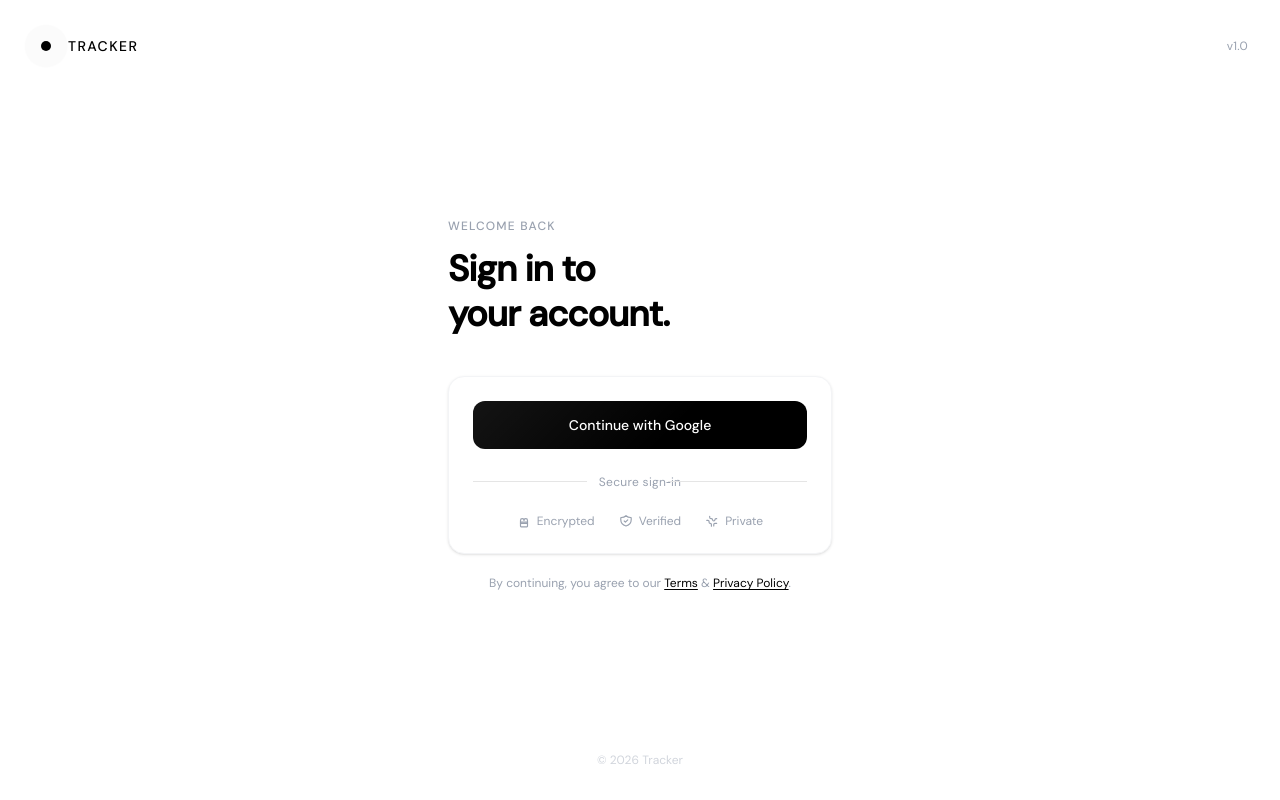
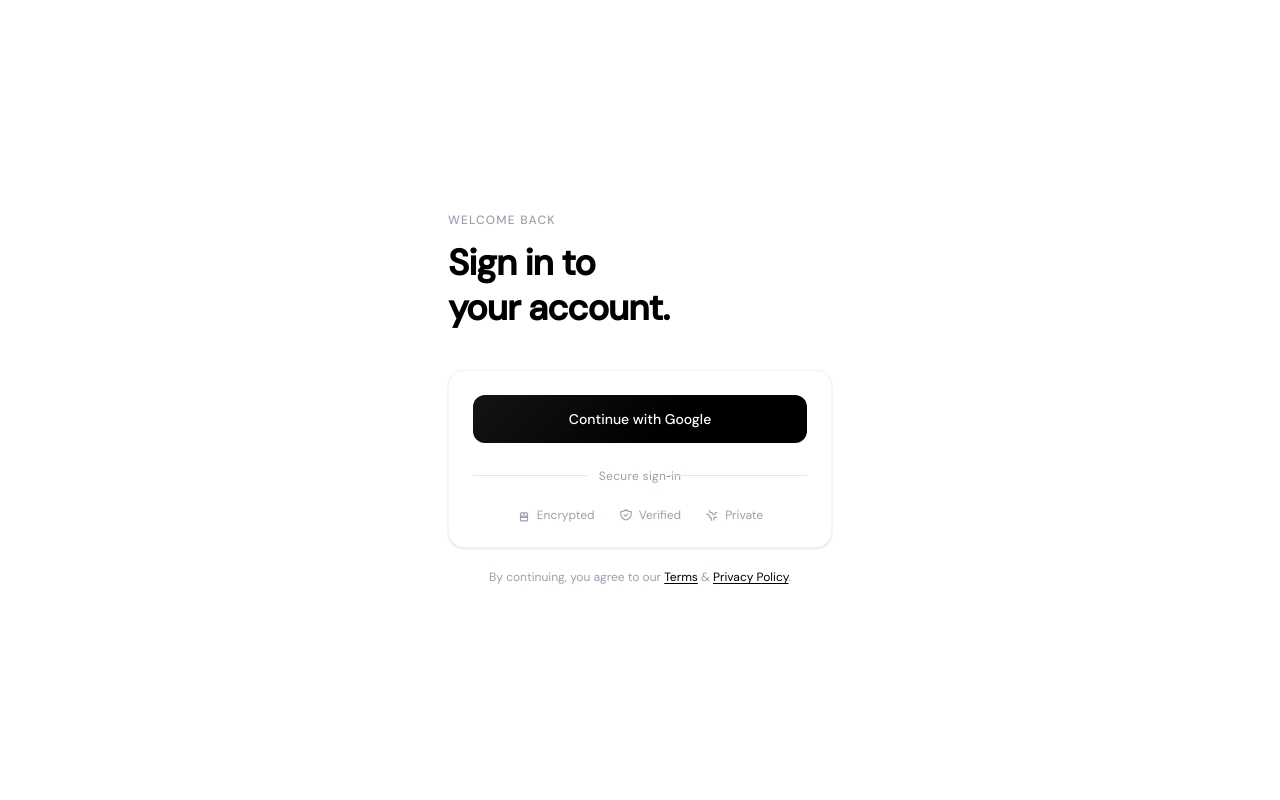
Before and after one commit to DeveloperManishR/checkbox, a website: page public/Login.html in a window 1280 px wide. Drawn offline with nearby package versions, Linux system fonts and the light colour scheme; a web font is replaced by a local one.

Commit message:
ignore it

```diff
--- a/public/Login.html
+++ b/public/Login.html
@@ -3,7 +3,7 @@
   <head>
     <meta charset="UTF-8" />
     <meta name="viewport" content="width=device-width, initial-scale=1.0" />
-    <title>Sign In — Tracker</title>
+    <!-- <title>Sign In — Tracker</title> -->
     <script src="https://cdn.jsdelivr.net/npm/@tailwindcss/browser@4"></script>
     <link rel="preconnect" href="https://fonts.googleapis.com" />
     <link rel="preconnect" href="https://fonts.gstatic.com" crossorigin />
@@ -69,7 +69,7 @@
   <body class="bg-white min-h-screen flex flex-col">
 
     <!-- Minimal top bar -->
-    <header class="fade-up fade-up-1 flex items-center justify-between px-8 pt-8 pb-0">
+    <!-- <header class="fade-up fade-up-1 flex items-center justify-between px-8 pt-8 pb-0">
       <div class="flex items-center gap-2">
         <div class="relative w-7 h-7">
           <div class="pulse-ring absolute inset-0 rounded-full bg-black"></div>
@@ -80,7 +80,7 @@
         <span class="text-sm font-medium tracking-widest uppercase text-black">Tracker</span>
       </div>
       <span class="text-xs text-gray-400 tracking-wide">v1.0</span>
-    </header>
+    </header> -->
 
     <!-- Main -->
     <main class="flex-1 flex items-center justify-center px-6">
@@ -155,7 +155,7 @@
     </div>
 
     <!-- Footer -->
-    <footer class="text-center pb-8 text-xs text-gray-300">© 2026 Tracker</footer>
+    <!-- <footer class="text-center pb-8 text-xs text-gray-300">© 2026 Tracker</footer> -->
 
     <script type="module">
       import { initializeApp } from "https://www.gstatic.com/firebasejs/12.12.1/firebase-app.js";
```
